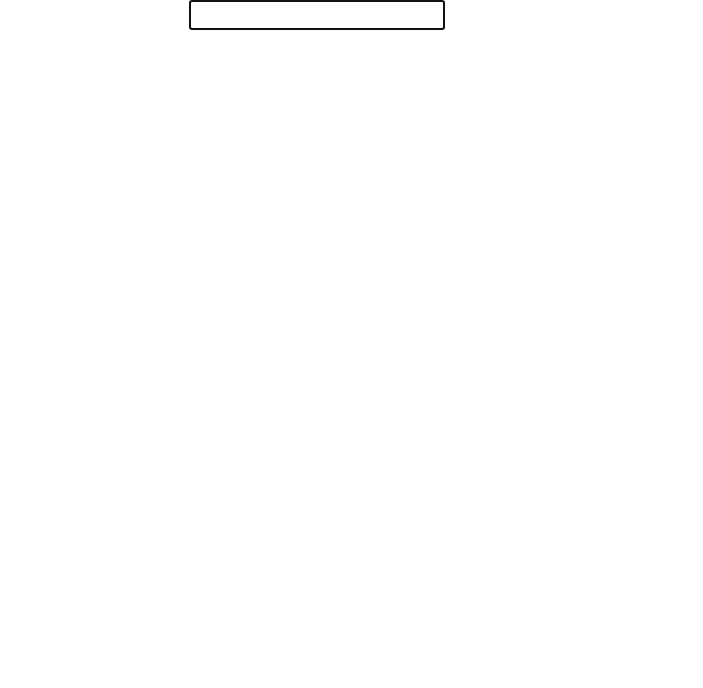
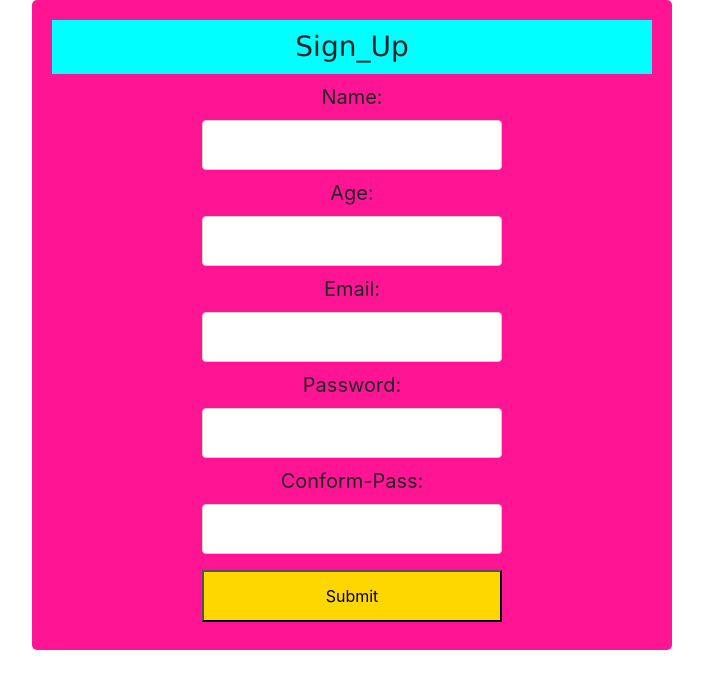
Before and after one commit to claritechsolutions/B8-Javascript-Advance-JS, a React (Create React App) app in the folder React1/my-app/: page / in a window 1280 px wide. Shown: the top 688 px of the page, without its empty margins (323-1026 px from the left). Built offline with nearby package versions, Linux system fonts and the light colour scheme.

Commit message:
Signup form using useState

```diff
--- a/React1/my-app/src/App.js
+++ b/React1/my-app/src/App.js
@@ -1,6 +1,7 @@
 //import logo from './logo.svg';
 import './App.css';
-import FocusInput from './Componants/UseRef/FocusInput';
+//import FocusInput from './Componants/UseRef/FocusInput';
+import Signup from './Componants/UseState/Signup';
 // import './index.css'
 // Routing
 //import { Routes, Route } from 'react-router-dom';
@@ -18,7 +19,8 @@ function App() {
       <Counter/>
       <Form/> */}
       {/* <GetData/> */}
-      <FocusInput/>
+      {/* <FocusInput/> */}
+      <Signup/>
     </div>
     // <>
     //   <Navbar2 />
--- /dev/null
+++ b/React1/my-app/src/Componants/UseState/Signup.js
@@ -0,0 +1,57 @@
+import React, { useState } from 'react'
+import './Style.css'
+
+const Signup = () => {
+    const [name, setName] = useState('')
+    const [age, setAge] = useState('')
+    const [email, setEmail] = useState('')
+    const [password, setpassword] = useState('')
+    const [conformPass, setconformPass] = useState('')
+    const handleChange = (e) => {
+        setName(e.target.value);
+    }
+    const handleAge = (e) => {
+        setAge(e.target.value)
+    }
+    const handleEmail = (e) => {
+        setEmail(e.target.value)
+    }
+    const handlepass = (e) => {
+        setpassword(e.target.value)
+    }
+    const handleConfpass = (e) => {
+        setconformPass(e.target.value)
+    }
+    const handleSubmit = (e) => {
+        if (password !== conformPass) {
+            console.log("password Not Match")
+        } else {
+            console.log('A form was submitted with Name :"' + name +
+                '" ,Age :"' + age + '" and Email :"' + email + '"');
+        }
+        e.preventDefault();
+    }
+
+
+    return (
+        <div className='sign_up'>
+            <form onSubmit={(e) => { handleSubmit(e) }}>
+                <h3>Sign_Up</h3>
+                <label> Name:</label><br />
+                <input type='text' value={name} onChange={(e) => { handleChange(e) }} /><br></br>
+                <label>Age:</label><br />
+                <input type='text' value={age} onChange={(e) => { handleAge(e) }} /><br></br>
+                <label>Email:</label><br />
+                <input type='text' value={email} onChange={(e) => { handleEmail(e) }} /><br></br>
+                <label>Password:</label><br />
+                <input type='text' value={password} onChange={(e) => { handlepass(e) }} /><br></br>
+                <label>Conform-Pass:</label><br />
+                <input type='text' value={conformPass} onChange={(e) => { handleConfpass(e) }} /><br></br>
+                <input type='submit' value='Submit' />
+                {/* <button  type="button" class="btn btn-primary mt-3 px-3" onSubmit='submit' value='Submit'>Sign Up</button> */}
+            </form>
+        </div>
+    )
+}
+
+export default Signup
--- /dev/null
+++ b/React1/my-app/src/Componants/UseState/Style.css
@@ -0,0 +1,48 @@
+/* form {
+    border:2px solid skyblue;
+    padding: 30px;
+    } */
+
+    form{
+        border-radius: 5px;
+        /* background-color: #f2f2f2; */
+        background-color: deeppink;
+        padding: 20px;
+        width: 50%;
+        margin-left: 355px;
+
+        text-align: center;
+      }
+      input[type=text] {
+        width: 50%;
+        padding: 12px 20px;
+        margin: 8px 0;
+        display: inline-block;
+        border: 1px solid #ccc;
+        border-radius: 4px;
+        box-sizing: border-box;
+      }
+      input[type=password] {
+        width: 50%;
+        padding: 12px 20px;
+        margin: 8px 0;
+        display: inline-block;
+        border: 1px solid #ccc;
+        border-radius: 4px;
+        box-sizing: border-box;
+      }
+      input[type=submit] {
+        background-color:gold;
+        color:black;
+        padding: 12px;
+        margin: 8px;
+        width: 50%;
+      }
+      h3{
+          font-family: Verdana, Geneva, Tahoma, sans-serif;
+          background-color: cyan;
+          padding: 10px;
+      }
+      label{
+          font-size:20px;
+      }
```
